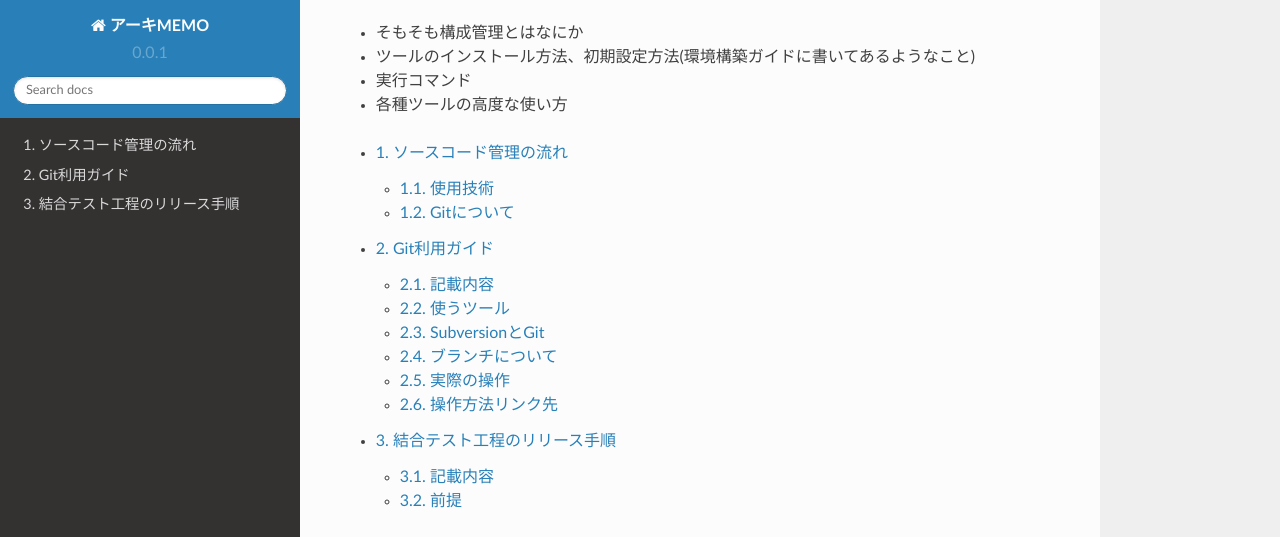
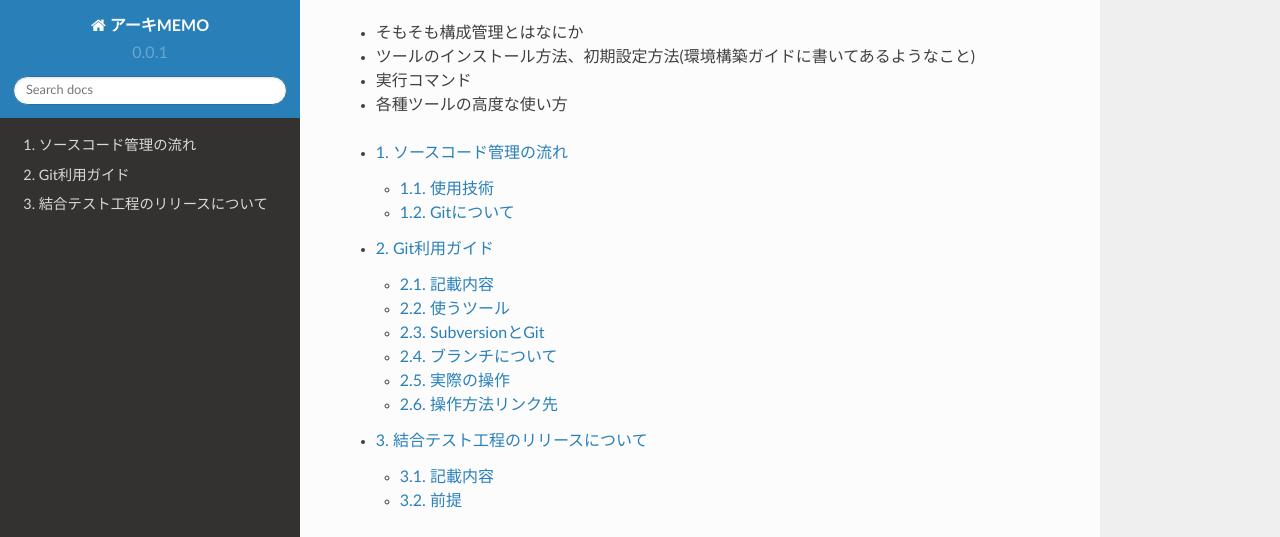
Before and after one commit to syobochim/doc, a Sphinx documentation site: the page built from source/index.rst, in a window 1280 px wide and 900 px high, scrolled down 890 px. Shown: the top 537 px of the window. Built offline with Sphinx 7.4.7 and the Read the Docs theme 2.0.0, drawn with Linux system fonts in a browser that asks for light colours.

Commit message:
どうやったらビルド成功するんだ。。。

```diff
--- a/source/pgBase/itPhase/index.rst
+++ b/source/pgBase/itPhase/index.rst
@@ -1,19 +1,22 @@
-==================================================
-結合テスト工程のリリース手順
-==================================================
+=====================================
+結合テスト工程のリリースについて
+=====================================
+
+.. contents:: 目次
+    :depth: 2
 
 記載内容
-==================================================
+=========
 
 結合テスト環境でのリリースの流れと手順です。
 
 既存のリリース手順はなく、リリースに対しての品質を担保できれば問題ない、という環境に対してのリリース方法を記載しています。
 
 前提
-==================================================
+======
 
 結合テスト時の全体構成
---------------------------------------------------
+-----------------------
 
 | 今回、メンバーは2拠点にて開発・テストを実施する。
 | ただし、ソースコードの修正は開発用サーバ上にて管理し、各環境に対してはリリースおよび打鍵テストのみ行う。
@@ -22,7 +25,7 @@
 .. image:: ./img/itKose.png
 
 各ツールの説明
---------------------------------------------------
+--------------
 
 | **★gitBucket**
 |
@@ -47,7 +50,7 @@
 |
 
 各モジュールの構成
---------------------------------------------------
+------------------
 
 各モジュールの構成を以下に記載する。
 
```
Also changed, not shown: other parts of source/pgBase/itPhase/index.rst (+0 -3 lines).
